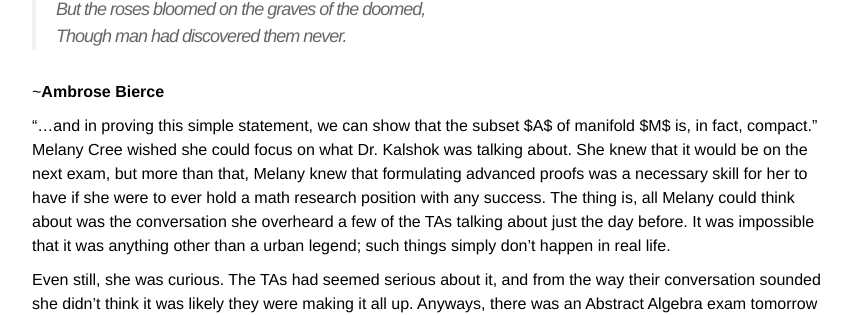
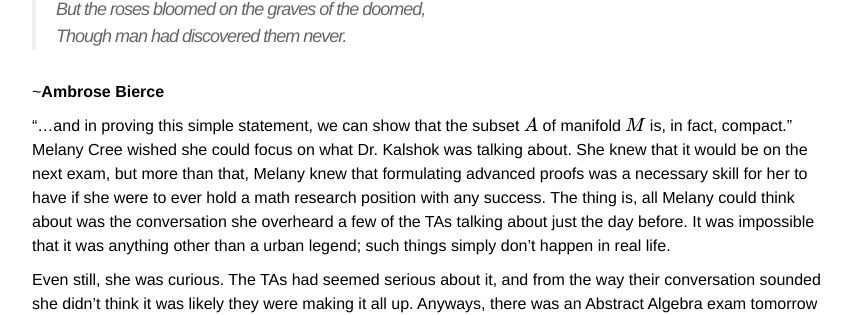
Before and after one commit to Notgnoshi/notgnoshi.github.io, a Jekyll site: the page built from _posts/2015-12-08-creative-horror-project.md, in a window 1280 px wide and 900 px high, scrolled down 314 px. Shown: the part 146-461 px from the top of the window, without its empty margins (208-1069 px from the left). Built offline with Jekyll 4.4.1, drawn with Linux system fonts in a browser that asks for light colours; formulas are drawn with MathJax 3.

Commit message:
fixed latex bug

```diff
--- a/_posts/2015-12-08-creative-horror-project.md
+++ b/_posts/2015-12-08-creative-horror-project.md
@@ -20,7 +20,7 @@ I'm taking Horror Literature & Film this semester. Why, I don't know. I'm not a
 
 ~**Ambrose Bierce**
 
-"...and in proving this simple statement, we can show that the subset $A$ of manifold $M$ is, in fact, compact." Melany Cree wished she could focus on what Dr. Kalshok was talking about. She knew that it would be on the next exam, but more than that, Melany knew that formulating advanced proofs was a necessary skill for her to have if she were to ever hold a math research position with any success. The thing is, all Melany could think about was the conversation she overheard a few of the TAs talking about just the day before. It was impossible that it was anything other than a urban legend; such things simply don't happen in real life.
+"...and in proving this simple statement, we can show that the subset $$A$$ of manifold $$M$$ is, in fact, compact." Melany Cree wished she could focus on what Dr. Kalshok was talking about. She knew that it would be on the next exam, but more than that, Melany knew that formulating advanced proofs was a necessary skill for her to have if she were to ever hold a math research position with any success. The thing is, all Melany could think about was the conversation she overheard a few of the TAs talking about just the day before. It was impossible that it was anything other than a urban legend; such things simply don't happen in real life.
 
 Even still, she was curious. The TAs had seemed serious about it, and from the way their conversation sounded she didn't think it was likely they were making it all up. Anyways, there was an Abstract Algebra exam tomorrow she needed to study for. Studying was probably a more immediate and important use of her time than researching some poor graduate student's demise a full century earlier.
 
```
